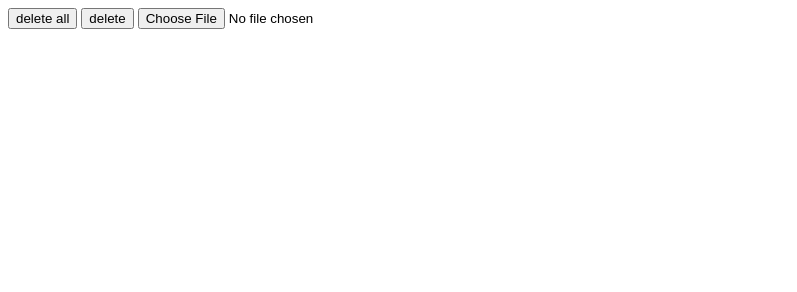
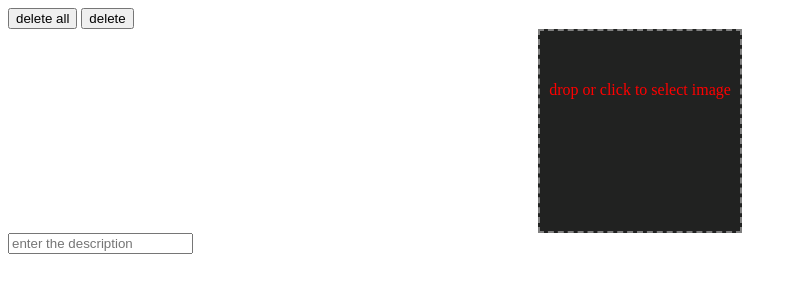
Before and after one commit to vyshakhRemesh/js_projects, a plain HTML site: page imageTodoList/scaffold/index.html in a window 1280 px wide. Shown: the whole page, without its empty margins (0-797 px from the left). Drawn offline with Linux system fonts and the light colour scheme.

Commit message:
image drop functionality implemented

```diff
--- a/imageTodoList/scaffold/index.html
+++ b/imageTodoList/scaffold/index.html
@@ -17,10 +17,19 @@
     <div class="app-container">
       <!-- delete all the elements -->
       <button id="deleteAll">delete all</button>
+
       <!-- delete button -->
       <button id="delete">delete</button>
-      <!-- Define your rest of the things of the Image TODO List app here -->
-      <input type="file" id="imageUpload" accept="image/*" name="imageFile" />
+
+      <!-- drop zone -->
+      <div id="dropzone">
+        <label class="inputLabel" for="imageUpload"
+          >drop or click to select image</label
+        >
+        <input type="file" id="imageUpload" accept="image/*" name="imageFile" />
+      </div>
+      <input type="text" id="description" placeholder="enter the description" />
+
       <div class="file-list" id="fileList">
         <!-- Create the space here where your uploaded image will be visible -->
       </div>
--- a/imageTodoList/scaffold/script.js
+++ b/imageTodoList/scaffold/script.js
@@ -6,10 +6,21 @@ document.addEventListener("DOMContentLoaded", function () {
   const imageUpload = document.getElementById("imageUpload");
   const deleteButton = document.getElementById("delete");
   const deleteAllButton = document.getElementById("deleteAll");
+  const descriptionInput = document.getElementById("description");
 
   // Display stored images from local storage when the page loads
   let storedList = getStoredList() != null ? getStoredList() : [];
   displayFiles(storedList);
+
+  dropzone.addEventListener("dragover", (e) => {
+    e.preventDefault();
+  });
+  dropzone.addEventListener("drop", (e) => {
+    e.preventDefault();
+    console.log(e.dataTransfer.files);
+    const file = e.dataTransfer.files[0];
+    addNewFile(file);
+  });
 
   imageUpload.addEventListener("change", handleFileUpload);
 
@@ -21,6 +32,7 @@ document.addEventListener("DOMContentLoaded", function () {
 
   async function addNewFile(file) {
     if (!file) return;
+    console.log(`the file type you added is ${typeof file}`);
     console.log("the file to add is ", file);
 
     //convert the blob file to base64
@@ -48,6 +60,7 @@ document.addEventListener("DOMContentLoaded", function () {
     localStorage.setItem("storedListArray", JSON.stringify(list));
   }
 
+  //function to display the images in storedList
   function displayFiles(list) {
     console.log("entered the display function", list);
     fileList.innerHTML = ""; // Clear existing images before displaying from local storage
--- a/imageTodoList/scaffold/styles.css
+++ b/imageTodoList/scaffold/styles.css
@@ -7,3 +7,24 @@
   display: flex;
   flex-direction: column;
 }
+#imageUpload {
+  height: 100%;
+  width: 100%;
+  opacity: 0;
+}
+#dropzone {
+  height: 200px;
+  width: 200px;
+  background-color: rgb(33, 34, 33);
+  border: 2px dashed grey;
+  color: wheat;
+  text-align: center;
+  margin: auto;
+}
+
+.inputLabel {
+  /* text-align: center; */
+  padding-top: 50px;
+  display: block;
+  color: red;
+}
```
